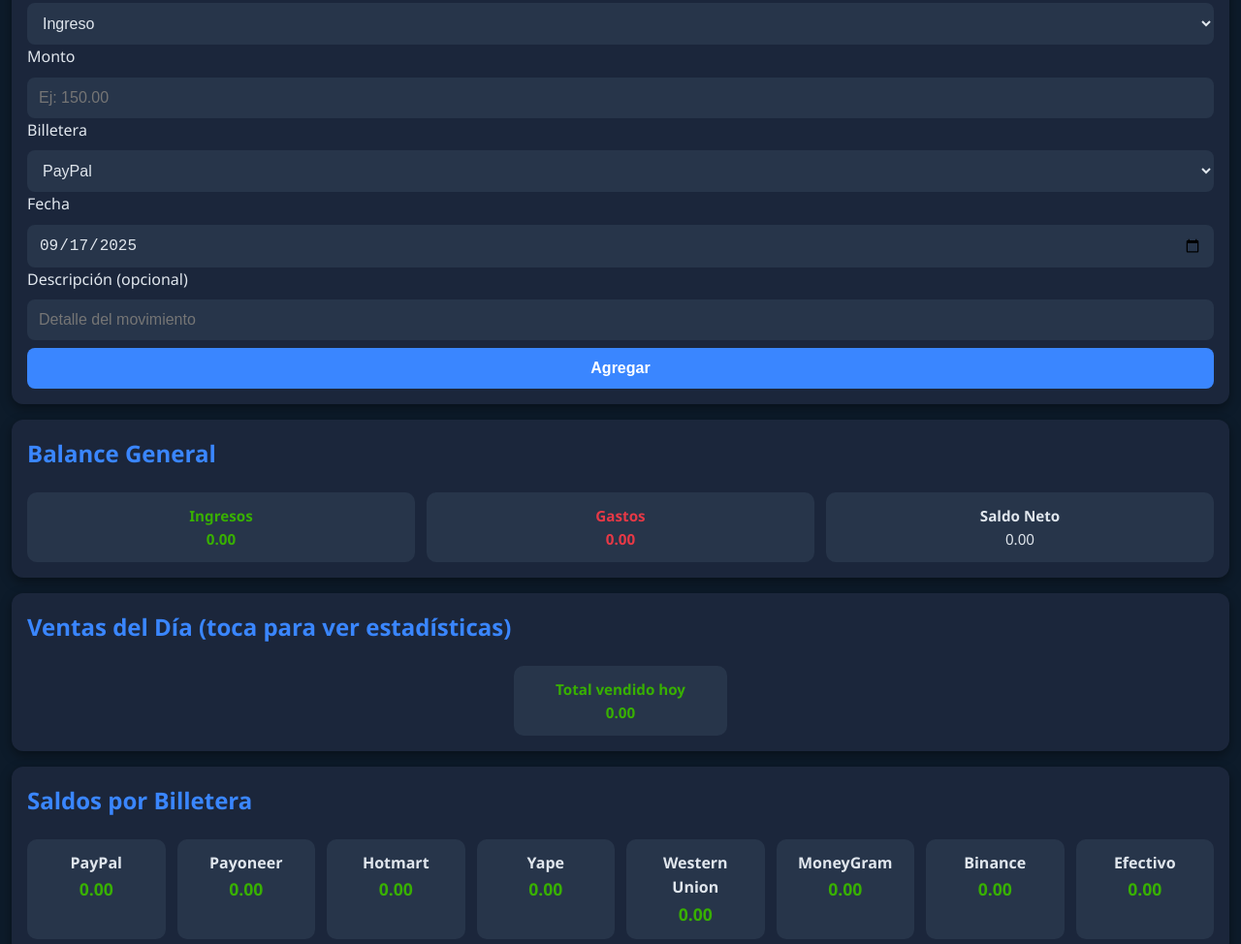
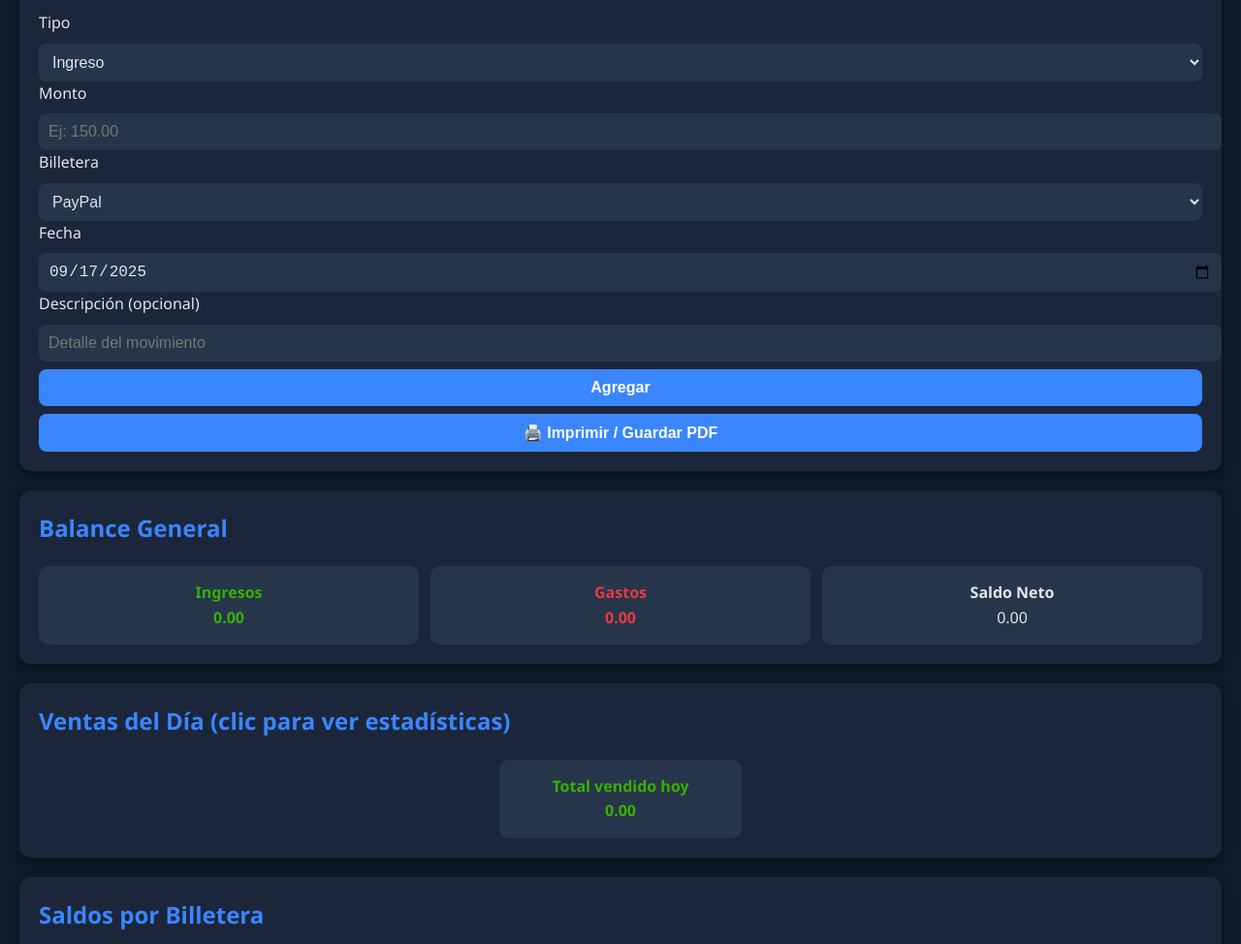
Before and after one commit to PASIR2025/FINANZAS, a plain HTML site: page index.html in a window 1280 px wide. Shown: the part 184-1158 px from the top of the page at 97% size. Drawn offline with nearby package versions, Linux system fonts and the light colour scheme.

Commit message:
Update index.html

```diff
--- a/index.html
+++ b/index.html
@@ -12,41 +12,13 @@
     --fondo:#0d1b2a; --panel:#1b263b; --acento:#3a86ff;
     --texto:#e0e6ed; --verde:#38b000; --rojo:#e63946;
   }
-  *{box-sizing:border-box;}
-  body{
-    font-family:'Segoe UI',sans-serif;
-    background:var(--fondo);
-    color:var(--texto);
-    margin:0;
-    padding:12px;
-    line-height:1.6;
-  }
-  h1{text-align:center;color:var(--acento);margin:0 0 1rem;}
-  .panel{
-    background:var(--panel);
-    padding:16px;
-    margin-bottom:16px;
-    border-radius:12px;
-    box-shadow:0 4px 12px rgba(0,0,0,0.4);
-  }
-  h2,h3{color:var(--acento);margin-top:0;}
-  input,select,button{
-    width:100%;
-    padding:12px;
-    margin-top:8px;
-    border:none;
-    border-radius:8px;
-    font-size:1rem;
-  }
+  body{font-family:'Segoe UI',sans-serif;background:var(--fondo);color:var(--texto);margin:0;padding:20px;line-height:1.6;}
+  h1{text-align:center;color:var(--acento);margin-bottom:1.5rem;}
+  .panel{background:var(--panel);padding:20px;margin-bottom:20px;border-radius:12px;box-shadow:0 4px 12px rgba(0,0,0,0.4);}
+  h2{color:var(--acento);margin-top:0;}
+  input,select,button{width:100%;padding:10px;margin-top:8px;border:none;border-radius:8px;font-size:1rem;}
   input,select{background:#27354a;color:var(--texto);}
-  button{
-    background:var(--acento);
-    color:#fff;
-    font-weight:bold;
-    cursor:pointer;
-    transition:background 0.2s;
-    touch-action:manipulation;
-  }
+  button{background:var(--acento);color:#fff;font-weight:bold;cursor:pointer;transition:background 0.2s;}
   button:hover{background:#2f6ed0;}
   table{width:100%;border-collapse:collapse;margin-top:15px;font-size:0.9rem;}
   th,td{padding:8px;text-align:left;border-bottom:1px solid #31445e;}
@@ -56,48 +28,20 @@
   .acciones{display:none;text-align:right;}
   tr.activo .acciones{display:block;}
   .acciones button{width:auto;padding:4px 8px;font-size:0.8rem;margin-left:4px;}
-  .balance-box{
-    display:flex;
-    flex-wrap:wrap;
-    gap:12px;
-    justify-content:space-around;
-    margin-top:10px;
-  }
-  .balance-item{
-    background:#27354a;
-    padding:12px;
-    border-radius:10px;
-    text-align:center;
-    flex:1 1 100px;
-    min-width:100px;
-    font-size:0.95rem;
-  }
+  .balance-box{display:flex;flex-wrap:wrap;gap:12px;justify-content:space-around;margin-top:10px;}
+  .balance-item{background:#27354a;padding:15px;border-radius:10px;text-align:center;flex:1 1 120px;min-width:120px;font-size:1rem;}
   .verde{color:var(--verde);font-weight:bold;}
   .rojo{color:var(--rojo);font-weight:bold;}
-  .saldos{
-    display:grid;
-    grid-template-columns:repeat(auto-fill,minmax(130px,1fr));
-    gap:12px;
-    margin-top:10px;
-  }
-  .saldo-box{
-    background:#27354a;
-    padding:12px;
-    border-radius:10px;
-    text-align:center;
-    font-weight:600;
-    cursor:pointer;
-    transition:background 0.2s;
-  }
+  .saldos{display:grid;grid-template-columns:repeat(auto-fill,minmax(140px,1fr));gap:12px;margin-top:10px;}
+  .saldo-box{background:#27354a;padding:12px;border-radius:10px;text-align:center;font-weight:600;cursor:pointer;transition:background 0.2s;}
   .saldo-box:hover{background:#344a63;}
   .saldo-monto{font-size:1.1rem;font-weight:bold;}
   #paginaVentas{display:none;}
-  /* Ajuste para móviles pequeños */
-  @media(max-width:480px){
-    h1{font-size:1.5rem;}
-    h2{font-size:1.2rem;}
-    .balance-item{font-size:0.9rem;padding:10px;}
-    input,select,button{font-size:0.95rem;}
+  /* Estilo impresión */
+  @media print {
+    button, input, select {display:none !important;}
+    body {background:#fff;color:#000;}
+    .panel {background:#fff;box-shadow:none;}
   }
 </style>
 </head>
@@ -130,8 +74,10 @@
       <input type="text" id="descripcion" placeholder="Detalle del movimiento">
     </label>
     <button onclick="agregarMovimiento()">Agregar</button>
+    <button onclick="window.print()">🖨️ Imprimir / Guardar PDF</button>
   </div>
 
+  <!-- Balance General -->
   <div class="panel">
     <h2>Balance General</h2>
     <div class="balance-box">
@@ -141,18 +87,21 @@
     </div>
   </div>
 
+  <!-- Ventas del Día -->
   <div class="panel" style="cursor:pointer;" onclick="abrirPaginaVentas()">
-    <h2>Ventas del Día (toca para ver estadísticas)</h2>
+    <h2>Ventas del Día (clic para ver estadísticas)</h2>
     <div class="balance-item verde" style="margin:auto;max-width:220px;">
       <strong>Total vendido hoy</strong><br><span id="ventasHoy">0</span>
     </div>
   </div>
 
+  <!-- Saldos por Billetera -->
   <div class="panel">
     <h2>Saldos por Billetera</h2>
     <div class="saldos" id="saldos"></div>
   </div>
 
+  <!-- Historial -->
   <div class="panel">
     <h2>Historial</h2>
     <label>Filtrar por mes:
@@ -194,9 +143,6 @@ let movimientos=JSON.parse(localStorage.getItem(LS_KEY))||[];
 
 function guardar(){localStorage.setItem(LS_KEY,JSON.stringify(movimientos));}
 
-function today(){return new Date().toISOString().slice(0,10);}
-document.getElementById('fechaMov').value=today();
-
 function agregarMovimiento(){
   const tipo=document.getElementById('tipo').value;
   const monto=parseFloat(document.getElementById('monto').value);
@@ -204,7 +150,7 @@ function agregarMovimiento(){
   const desc=document.getElementById('descripcion').value;
   const fechaSel=document.getElementById('fechaMov').value;
   if(isNaN(monto)||monto<=0){alert("Monto inválido");return;}
-  const fechaISO=fechaSel?new Date(fechaSel+"T12:00:00").toISOString():new Date().toISOString();
+  const fechaISO = fechaSel ? new Date(fechaSel+"T12:00:00").toISOString() : new Date().toISOString();
   movimientos.push({id:Date.now(),fecha:fechaISO,tipo,monto,billetera,desc});
   guardar();
   document.getElementById('monto').value='';
@@ -214,7 +160,8 @@ function agregarMovimiento(){
 }
 
 function editarMovimiento(id){
-  const m=movimientos.find(x=>x.id===id); if(!m) return;
+  const m=movimientos.find(x=>x.id===id);
+  if(!m) return;
   const nuevoMonto=parseFloat(prompt("Nuevo monto:",m.monto));
   if(isNaN(nuevoMonto)||nuevoMonto<=0) return;
   const nuevaFecha=prompt("Nueva fecha (AAAA-MM-DD):",m.fecha.slice(0,10));
@@ -301,6 +248,9 @@ function renderTodo(){
   renderBalanceGeneral();
   renderVentasHoy();
 }
+
+function today(){return new Date().toISOString().slice(0,10);}
+document.getElementById('fechaMov').value=today();
 renderTodo();
 
 /* === Página Ventas === */
@@ -336,8 +286,7 @@ function mostrarEstadisticas(){
   window.grafDia=new Chart(document.getElementById('graficoDias'),{
     type:'bar',
     data:{labels:dias,datasets:[{label:'Ventas por día',data:dataDia,backgroundColor:'#3a86ff'}]},
-    options:{responsive:true,maintainAspectRatio:false,
-             scales:{x:{ticks:{color:'#fff'}},y:{ticks:{color:'#fff'}}}}
+    options:{scales:{x:{ticks:{color:'#fff'}},y:{ticks:{color:'#fff'}}}}
   });
 
   const porMes={};
@@ -352,8 +301,7 @@ function mostrarEstadisticas(){
   window.grafMes=new Chart(document.getElementById('graficoMes'),{
     type:'line',
     data:{labels:meses,datasets:[{label:'Ventas por mes',data:dataMes,borderColor:'#38b000',fill:false}]},
-    options:{responsive:true,maintainAspectRatio:false,
-             scales:{x:{ticks:{color:'#fff'}},y:{ticks:{color:'#fff'}}}}
+    options:{scales:{x:{ticks:{color:'#fff'}},y:{ticks:{color:'#fff'}}}}
   });
 }
 
```
